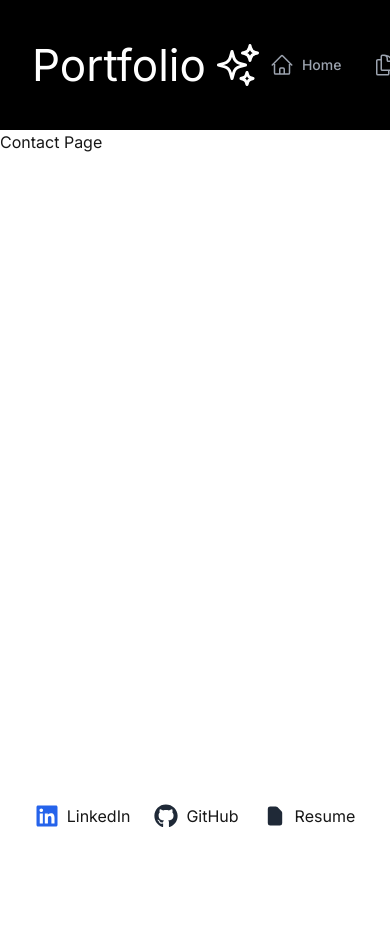
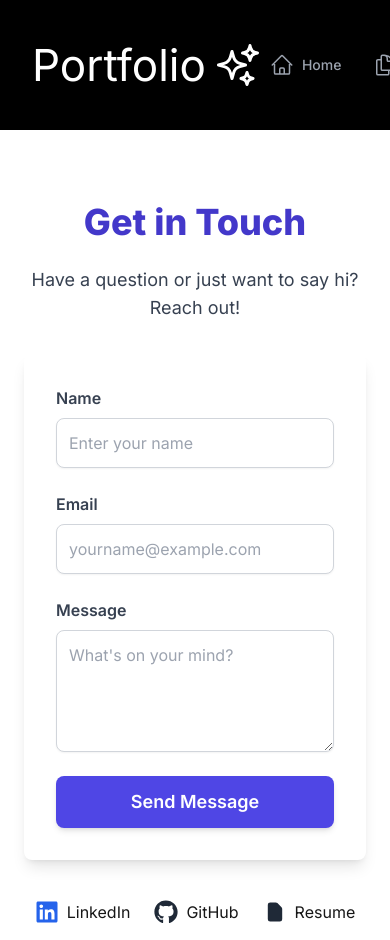
Before and after one commit to imaninamajeed/portfolio-v2, a Next.js app: page /contact in a window 390 px wide. Shown: the top 940 px of the page. Before the commit the page ends 844 px from the top, so only its background shows below. Built offline with nearby package versions, Linux system fonts and the light colour scheme.

Commit message:
Enhance Contact page with responsive layout and form for user inquiries

```diff
--- a/src/app/contact/page.tsx
+++ b/src/app/contact/page.tsx
@@ -1,12 +1,63 @@
-//add something
-import React from 'react';
-
 const page = () => {
     return (
-        <div>
-        <h1>Contact Page</h1>
+        <div className="flex flex-col">
+            <div className="container mx-auto p-6 flex-grow max-w-lg">
+                <h1 className="mt-12 text-4xl font-extrabold text-center text-indigo-700 mb-6">
+                    Get in Touch
+                </h1>
+                <p className="text-center text-gray-700 text-lg mb-8">
+                    Have a question or just want to say hi? Reach out!
+                </p>
+                <form className="space-y-6 bg-white p-8 rounded-lg shadow-lg">
+                    <div>
+                        <label htmlFor="name" className="block text-base font-semibold text-gray-700">
+                            Name
+                        </label>
+                        <input
+                            type="text"
+                            id="name"
+                            name="name"
+                            placeholder="Enter your name"
+                            className="mt-2 block w-full border border-gray-300 rounded-lg shadow-sm p-3 focus:outline-none focus:ring-2 focus:ring-indigo-300"
+                            required
+                        />
+                    </div>
+                    <div>
+                        <label htmlFor="email" className="block text-base font-semibold text-gray-700">
+                            Email
+                        </label>
+                        <input
+                            type="email"
+                            id="email"
+                            name="email"
+                            placeholder="yourname@example.com"
+                            className="mt-2 block w-full border border-gray-300 rounded-lg shadow-sm p-3 focus:outline-none focus:ring-2 focus:ring-indigo-300"
+                            required
+                        />
+                    </div>
+                    <div>
+                        <label htmlFor="message" className="block text-base font-semibold text-gray-700">
+                            Message
+                        </label>
+                        <textarea
+                            id="message"
+                            name="message"
+                            rows={4}
+                            placeholder="What's on your mind?"
+                            className="mt-2 block w-full border border-gray-300 rounded-lg shadow-sm p-3 focus:outline-none focus:ring-2 focus:ring-indigo-300"
+                            required
+                        />
+                    </div>
+                    <button
+                        type="submit"
+                        className="w-full bg-indigo-600 text-white font-semibold text-lg py-3 rounded-lg shadow-md hover:bg-indigo-700 focus:outline-none focus:ring-4 focus:ring-indigo-400 transition-all"
+                    >
+                        Send Message
+                    </button>
+                </form>
+            </div>
         </div>
     );
-    };
+};
 
 export default page;
```
